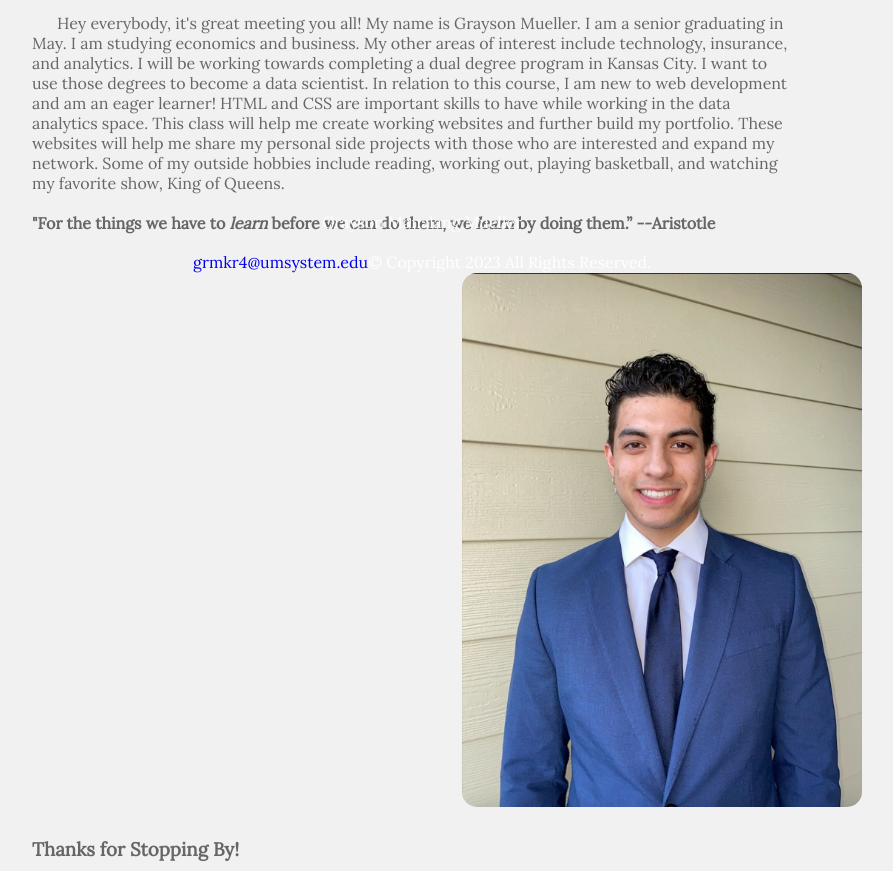
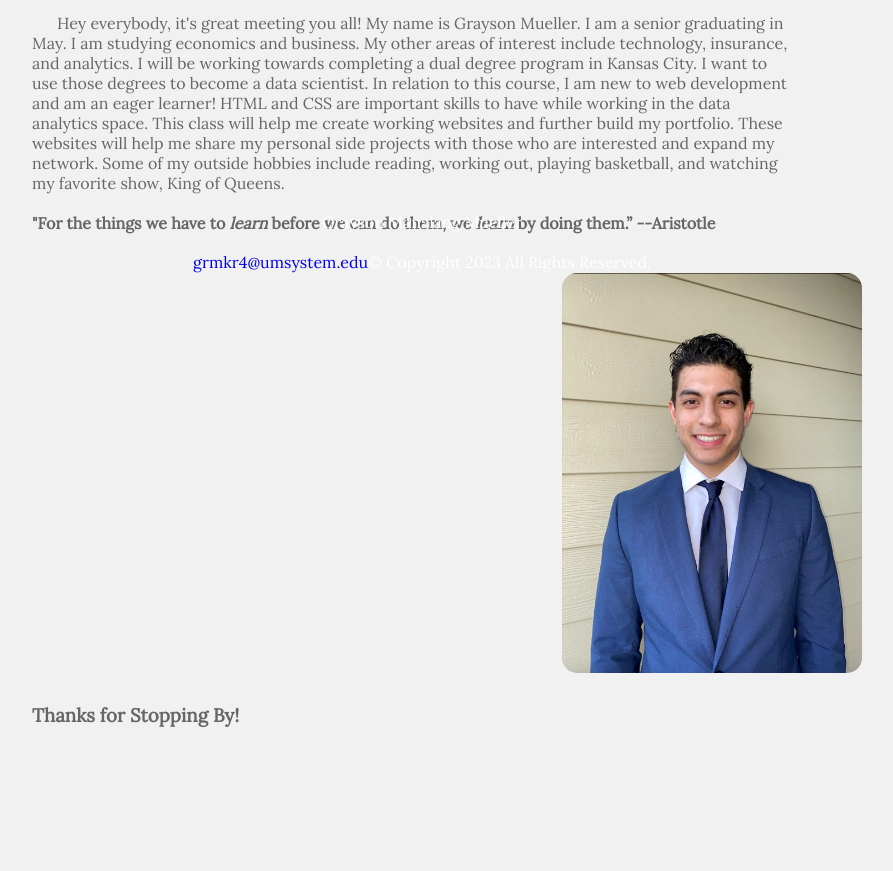
Before and after one commit to grmkr-4/grmkr-4.github.io, a plain HTML site: page islt_4355/about.html in a window 1280 px wide. Shown: the part 563-1434 px from the top of the page, without its empty margins (228-1121 px from the left). After the commit the page ends 1300 px from the top, so only its background shows below. Drawn offline with nearby package versions, Linux system fonts and the light colour scheme.

Commit message:
Update about.html

```diff
--- a/islt_4355/about.html
+++ b/islt_4355/about.html
@@ -59,7 +59,7 @@ Tested:March 5th, 2023
         </blockquote>
 
    <div class="about_img">
-      <img src="Grayson_Headshot.jpg" alt="Grayson's Headshot" width="400px" class="about_img">
+      <img src="Grayson_Headshot.jpg" alt="Grayson's Headshot" width="300px" class="about_img">
    </div>
     <h3>Thanks for Stopping By!</h3>
     <!--Thanks for reading!-->
```
